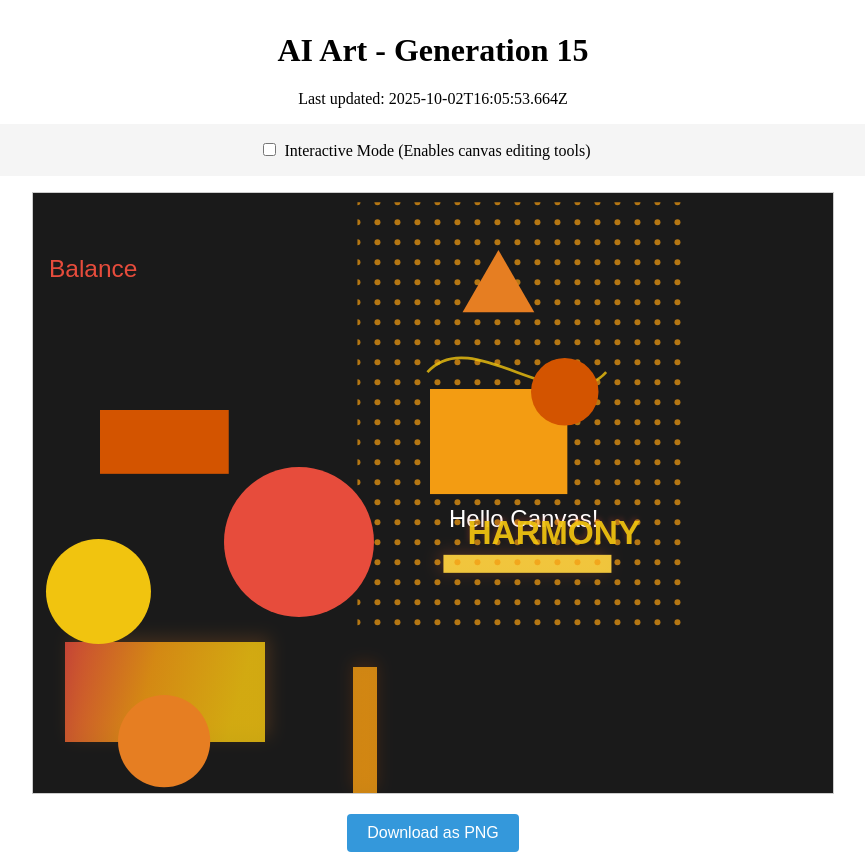
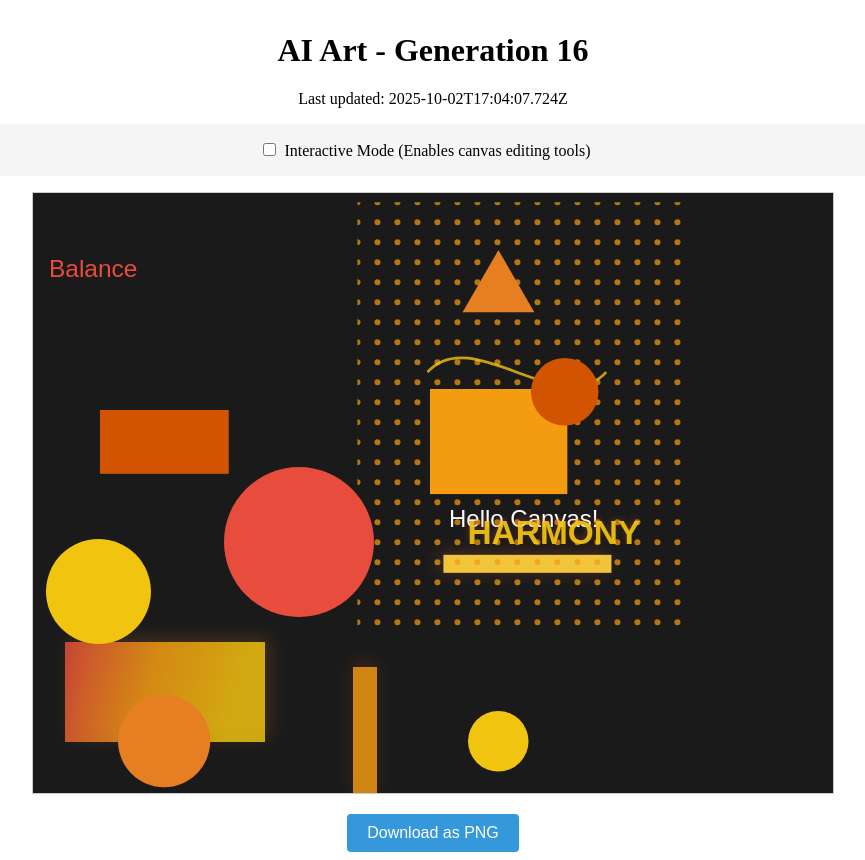
Before and after one commit to mcclowes/ai-art, a React (Vite) app: page / in a window 1280 px wide. Shown: the whole page, without its empty margins (207-1072 px from the left). Built offline with nearby package versions, Linux system fonts and the light colour scheme.

Commit message:
Improve artwork - Generation 16

```diff
--- a/src/artwork-state.ts
+++ b/src/artwork-state.ts
@@ -238,9 +238,17 @@ export const artworkState: ArtworkState = {
       "radius": 33.75607610885812,
       "fillStyle": "#d35400",
       "id": "circle_1759421153664"
+    },
+    {
+      "type": "circle",
+      "x": 465.27332714420317,
+      "y": 548.2733271442032,
+      "radius": 30.273327144203183,
+      "fillStyle": "#f1c40f",
+      "id": "circle_1759424647724"
     }
   ],
-  "generation": 15,
-  "lastUpdated": "2025-10-02T16:05:53.664Z",
+  "generation": 16,
+  "lastUpdated": "2025-10-02T17:04:07.724Z",
   "cycleStarted": "2025-10-02T02:29:58.080Z"
 };
```
